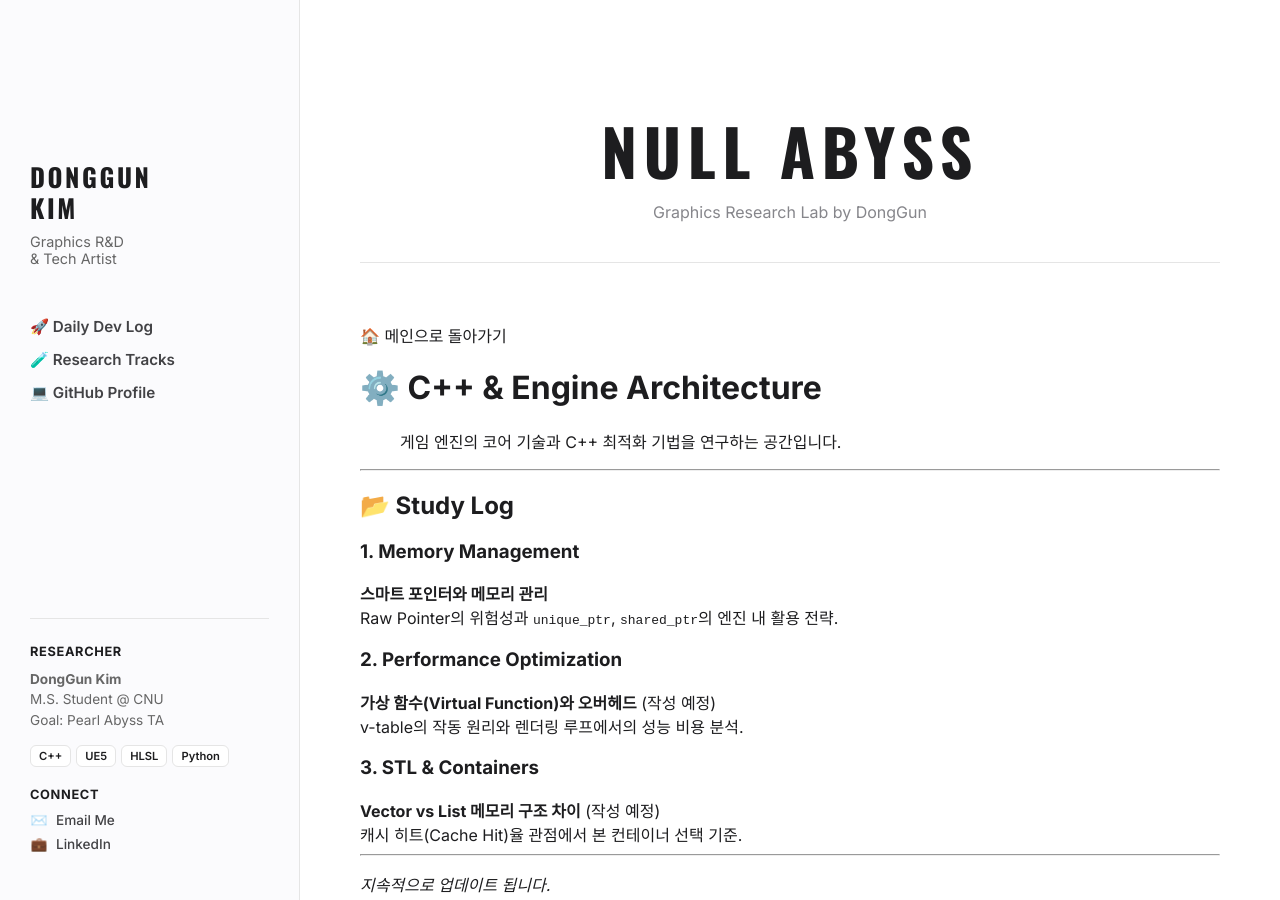
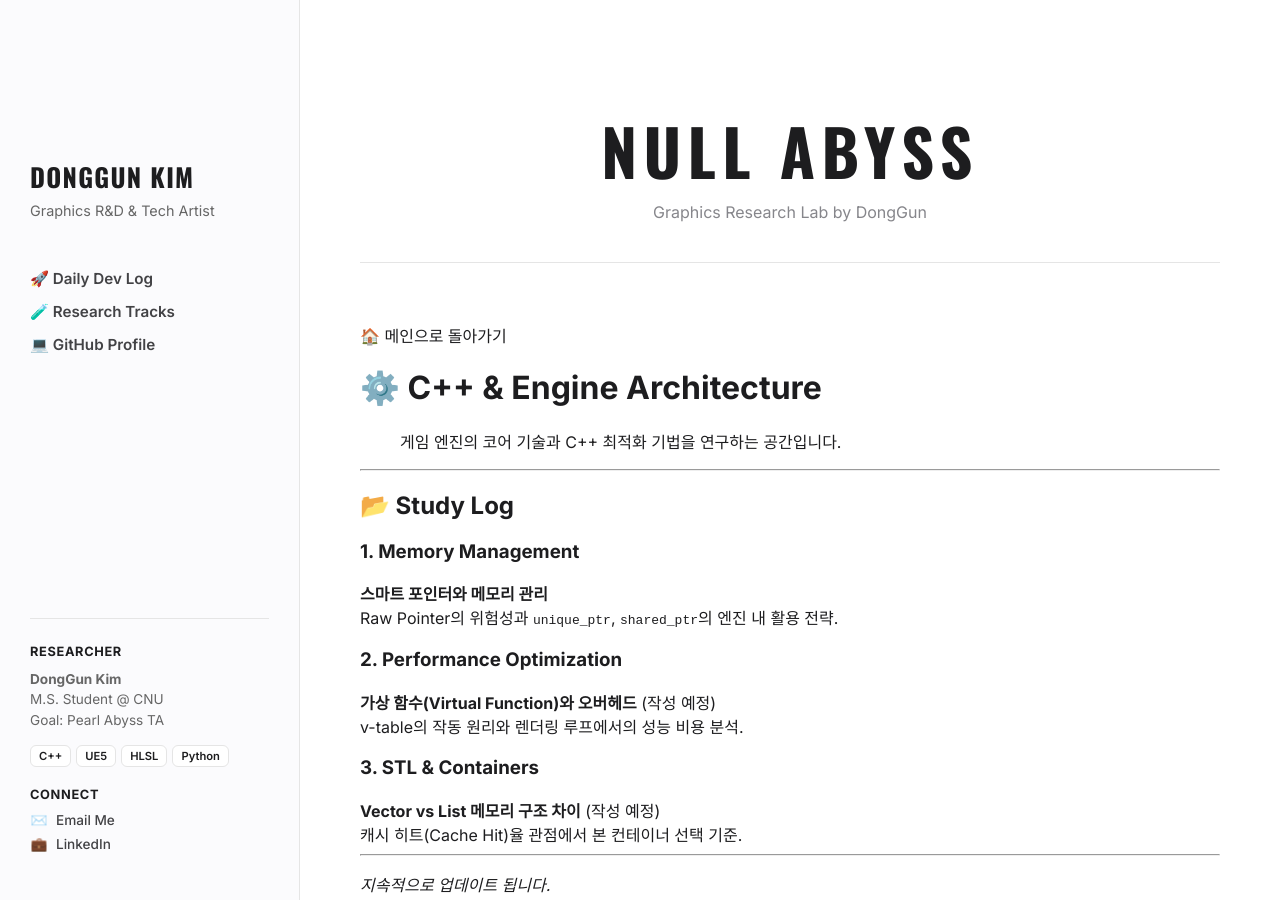
Before and after one commit to KimDongGun324/kimdonggun324.github.io, a Jekyll site: the page built from 03_Engine_CPP/README.md, in a window 1280 px wide. Built offline with Jekyll 4.4.1, drawn with Linux system fonts in a browser that asks for light colours.

Commit message:
Update default.html

```diff
--- a/_layouts/default.html
+++ b/_layouts/default.html
@@ -12,12 +12,12 @@
 
     <aside class="sidebar">
       <div class="sidebar-top">
-        <h1 class="sidebar-title" style="letter-spacing: 0.1em;">
-          DONGGUN<br>KIM
+        <h1 class="sidebar-title" style="letter-spacing: 0.05em;">
+          DONGGUN KIM
         </h1>
 
         <p class="sidebar-desc" style="margin-top:5px; color:#666;">
-          Graphics R&D<br>& Tech Artist
+          Graphics R&D & Tech Artist
         </p>
 
         <nav class="sidebar-nav">
```
